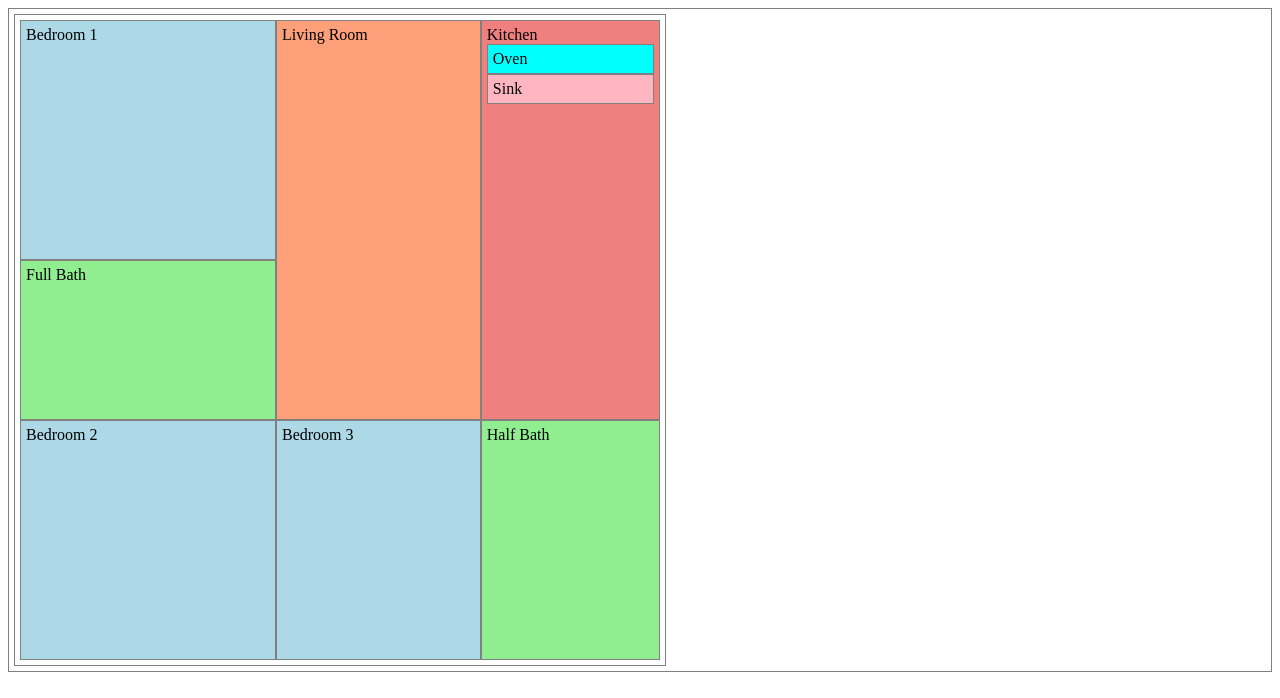
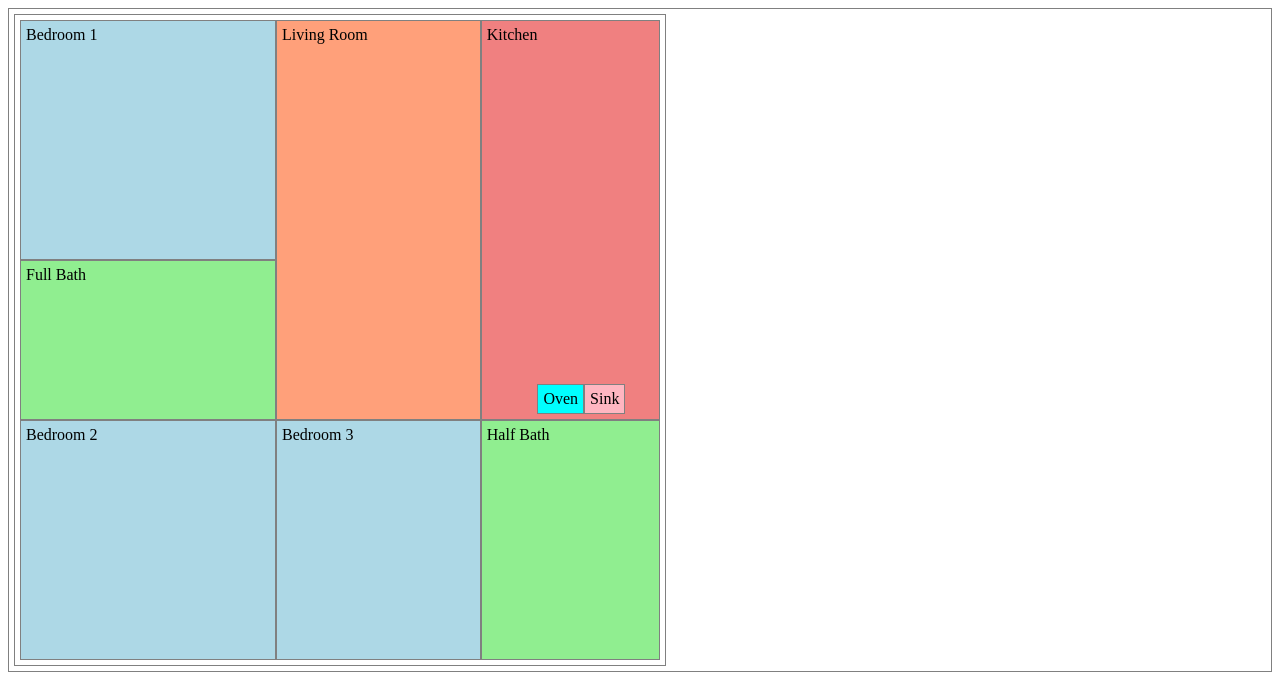
Before and after one commit to CitizenCasual/floorplan-lab, a React (Create React App) app: page / in a window 1280 px wide. Shown: the top 698 px of the page. Built offline with nearby package versions, Linux system fonts and the light colour scheme.

Commit message:
finish styling

```diff
--- a/src/style.css
+++ b/src/style.css
@@ -53,6 +53,7 @@ div {
 }
 
 #kitchen {
+  display: flex;
   background-color: lightcoral;
   grid-area: Kitchen;
 }
@@ -60,13 +61,11 @@ div {
 #oven {
   background-color: aqua;
   grid-area: Oven;
-  align-self: start;
-
+  align-self: flex-end;
 }
 
 #sink {
   background-color: lightpink;
   grid-area: Sink;
-  align-self: start;
-
+  align-self: flex-end;
 }
```
